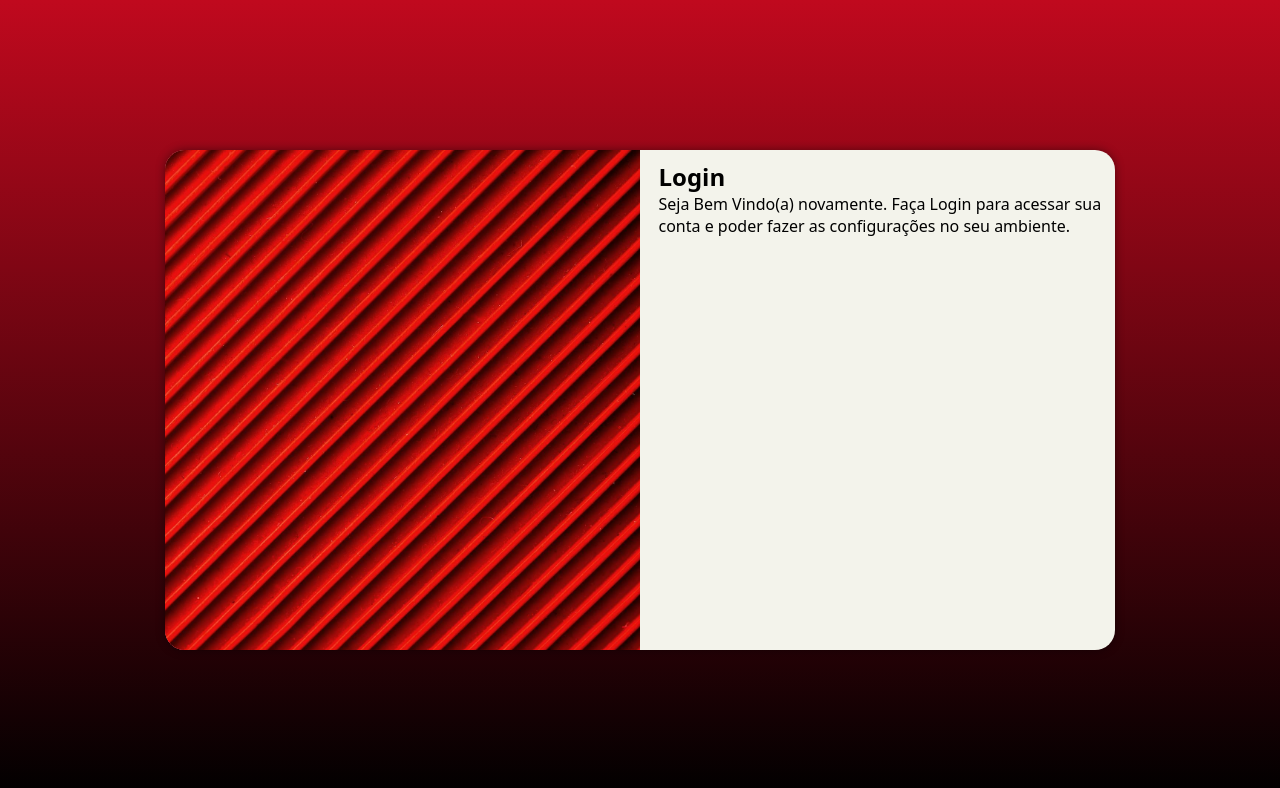
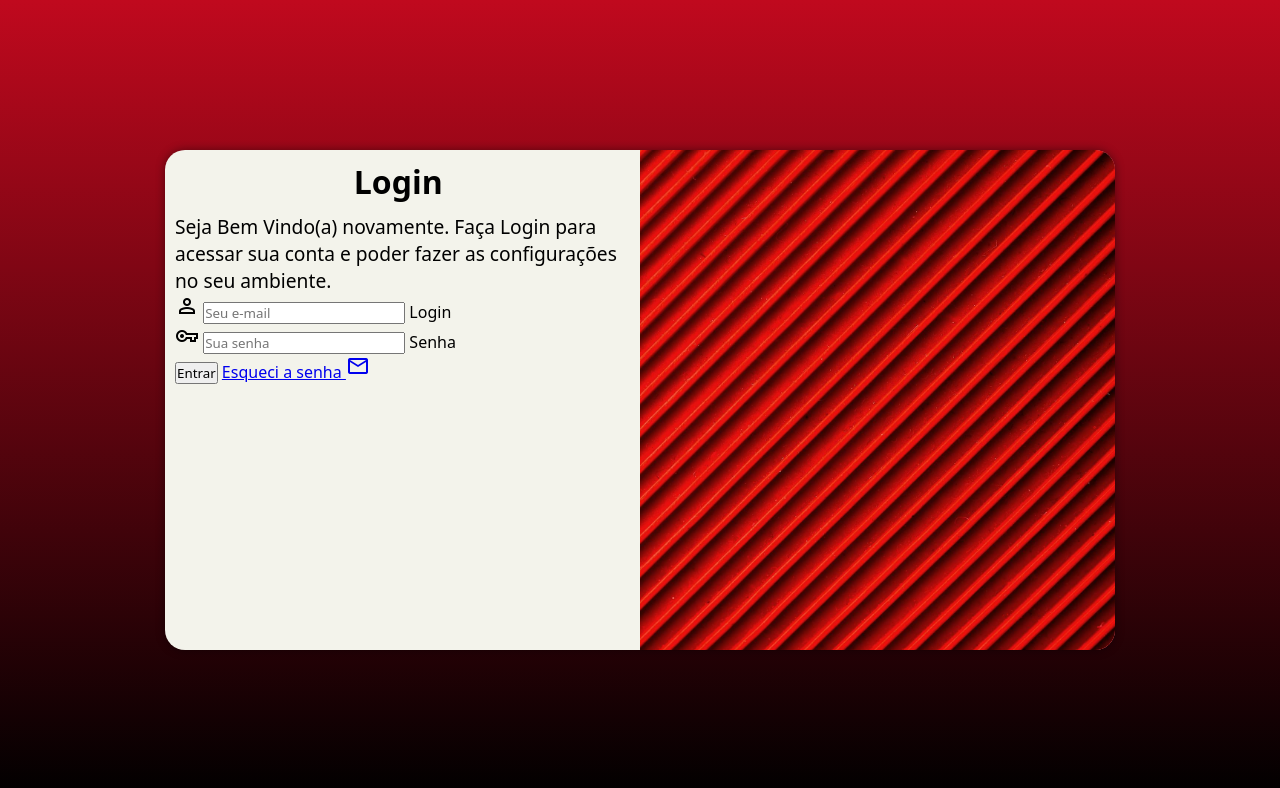
Before and after one commit to AdrielDouglas7/projeto-login, a plain HTML site: page index.html in a window 1280 px wide. Drawn offline with nearby package versions, Linux system fonts and the light colour scheme.

Commit message:
login adicionado

```diff
--- a/estilos/media-query.css
+++ b/estilos/media-query.css
@@ -11,15 +11,23 @@
     }
 
     section#login > div#imagem {
-        float: left;
+        float: right;
         width: 30%;
         height: 100%;
     }
 
     section#login > div#formulario {
-        float: right;
+        float: left;
         width: 67%;
     }
+
+    div#formulario > h1 {
+        font-size: 1.5em;
+    }
+
+    div#formulario > p {
+        font-size: 1em;
+}
 }
 
 @media screen and (min-width: 992px) {
@@ -34,13 +42,21 @@
     }
 
     section#login > div#imagem {
-        float: left;
+        float: right;
         width: 50%;
         height: 100%;
     }
 
     section#login > div#formulario {
-        float: right;
+        float: left;
         width: 47%;
     }
+
+    div#formulario > h1 {
+        font-size: 2em;
+    }
+
+    div#formulario > p {
+        font-size: 1.2em;
 }
+}
--- a/estilos/style.css
+++ b/estilos/style.css
@@ -57,3 +57,13 @@ section#login > div#formulario {
     display: block;
     padding: 10px;
 }
+
+
+div#formulario > h1 {
+    text-align: center;
+    margin-bottom: 10px;
+}
+
+div#formulario > p {
+    font-size: 0.8em;
+}
--- a/index.html
+++ b/index.html
@@ -4,6 +4,7 @@
     <meta charset="UTF-8">
     <meta name="viewport" content="width=device-width, initial-scale=1.0">
     <title>Login</title>
+    <link href="https://fonts.googleapis.com/css2?family=Material+Symbols+Outlined" rel="stylesheet" />
     <link rel="stylesheet" href="estilos/style.css">
     <link rel="stylesheet" href="estilos/media-query.css">
 </head>
@@ -16,7 +17,20 @@
             <div id="formulario">
                 <h1>Login</h1>
                 <p>Seja Bem Vindo(a) novamente. Faça Login para acessar sua conta e poder fazer as configurações no seu ambiente.</p>
-                <form action="login.php" method="post"></form>
+                <form action="login.php" method="post" autocomplete="on">
+                    <div class="campo">
+                        <span class="material-symbols-outlined">person</span>
+                        <input type="email" name="login" id="ilogin" placeholder="Seu e-mail" autocomplete="email" required maxlength="30">
+                        <label for="ilogin">Login</label>
+                    </div>
+                    <div class="campo ">
+                        <span class="material-symbols-outlined">vpn_key</span>
+                        <input type="password" name="senha" id="isenha" placeholder="Sua senha" autocomplete="current-password" required minlength="8" maxlength="30">
+                        <label for="isenha">Senha</label>
+                    </div>
+                    <input type="submit" value="Entrar">
+                    <a href="esqueci.html">Esqueci a senha  <span class="material-symbols-outlined">mail</span></a>
+                </form>
             </div>
         </section>
     </main>
```
